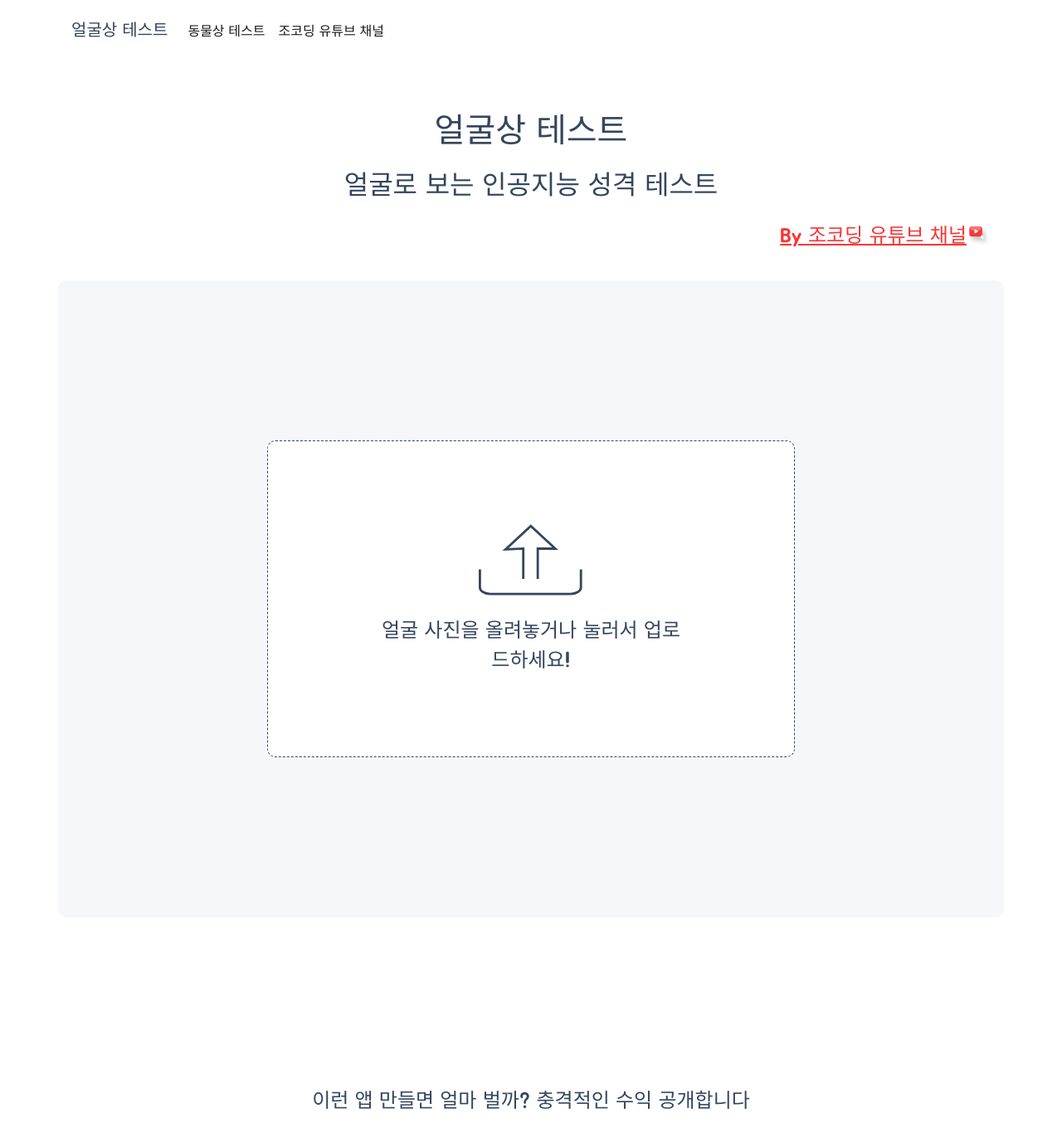
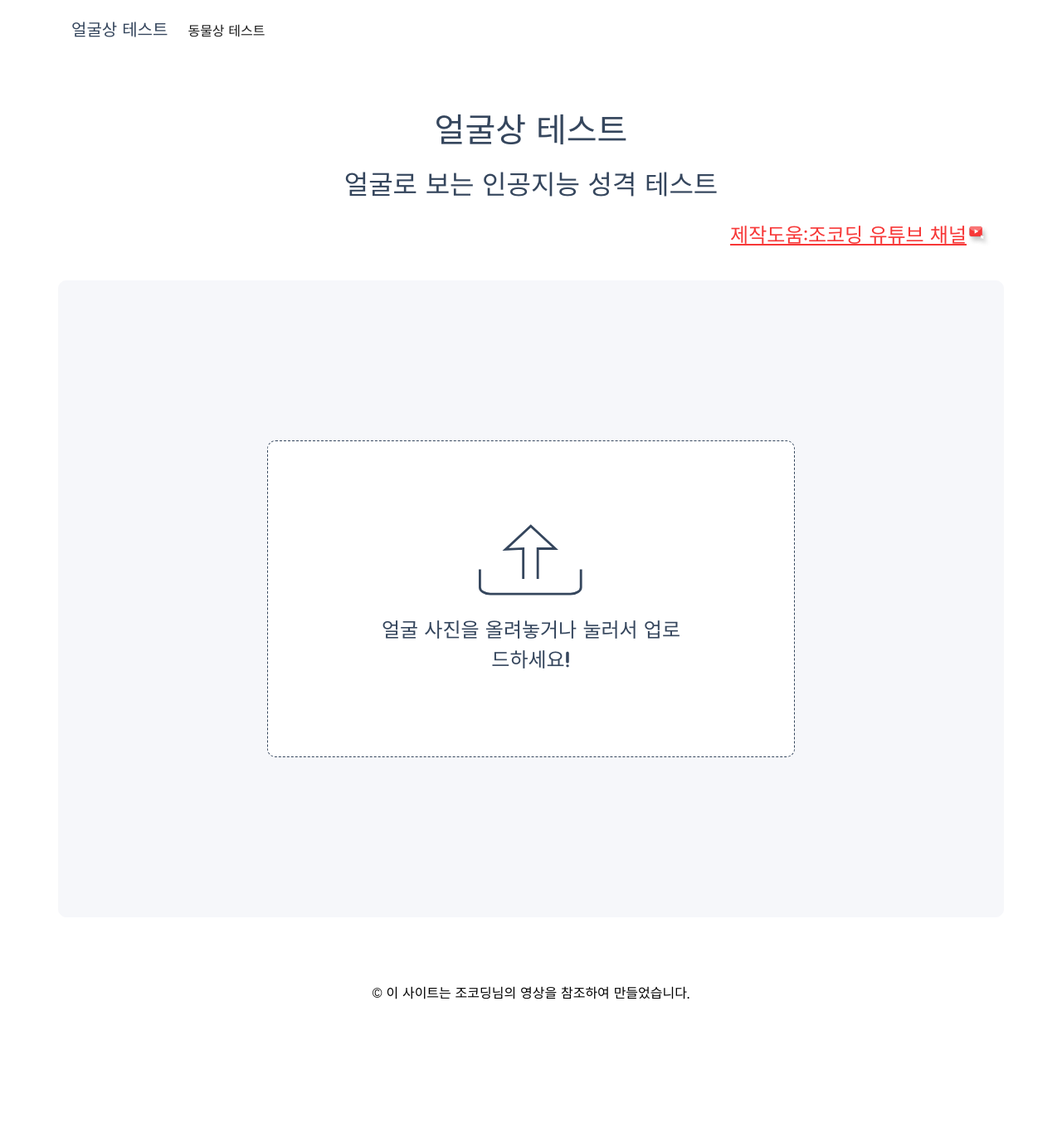
Before and after one commit to jeongjihun10/face-test, a plain HTML site: page index.html in a window 1280 px wide. Shown: the top 1354 px of the page at 83% size. After the commit the page ends 1226 px from the top, so only its background shows below. Drawn offline with nearby package versions, Linux system fonts and the light colour scheme; grey boxes are pictures that could not be loaded; a script that the page names is missing.

Commit message:
first commit

```diff
--- a/index.html
+++ b/index.html
@@ -51,7 +51,7 @@
 					</a>
 				</li>
 				<li class="nav-item active" onclick="gtag('event', '조코딩 유튜브 클릭', {'event_category': '조코딩 유튜브 클릭','event_label': '상단 메뉴'});">
-					<a class="nav-link" id="yotube-top-link" href="https://www.youtube.com/channel/UCQNE2JmbasNYbjGAcuBiRRg">조코딩 유튜브 채널</a>
+					<!--a class="nav-link" id="yotube-top-link" href="https://www.youtube.com/channel/UCQNE2JmbasNYbjGAcuBiRRg">조코딩 유튜브 채널</a-->
 				</li>
 			</ul>
 		</div>
@@ -67,7 +67,7 @@
 	<section class="youtube pb-3" id="yotube-mid-link">
 		<div class="container mt-3 youtube-cover d-flex flex-row-reverse align-items-center" onclick="gtag('event', '조코딩 유튜브 클릭', {'event_category': '조코딩 유튜브 클릭','event_label': '화면 중간'});">
 			<img src="img/youtube-copy.jpg" alt="youtube-icon" class="youtube-icon">
-			<a href="https://www.youtube.com/channel/UCQNE2JmbasNYbjGAcuBiRRg" class="youtube-link">By 조코딩 유튜브 채널</a>
+			<a href="https://www.youtube.com/channel/UCQNE2JmbasNYbjGAcuBiRRg" class="youtube-link">제작도움:조코딩 유튜브 채널</a>
 		</div>
 	</section>
 
@@ -117,14 +117,14 @@
 	</div>
 	<script type="text/javascript" src="//t1.daumcdn.net/kas/static/ba.min.js" async></script>
 	<script type="text/javascript" src="//t1.daumcdn.net/kas/static/ba.min.js" async></script>
-	<section id="yotube-bottom-link" class="mt-2 d-flex flex-column justify-content-center align-items-center" onclick="gtag('event', '조코딩 유튜브 클릭', {'event_category': '조코딩 유튜브 클릭','event_label': '하단 광고'});">
+	<!--section id="yotube-bottom-link" class="mt-2 d-flex flex-column justify-content-center align-items-center" onclick="gtag('event', '조코딩 유튜브 클릭', {'event_category': '조코딩 유튜브 클릭','event_label': '하단 광고'});">
 		<!-- <a href="https://www.youtube.com/channel/UCQNE2JmbasNYbjGAcuBiRRg" class="d-flex flex-column justify-content-center align-items-center">
             <img class="ad-banner"src="https://img1.daumcdn.net/thumb/R1280x0/?scode=mtistory2&fname=https%3A%2F%2Fk.kakaocdn.net%2Fdn%2FdHfMHS%2FbtqDfCJdLpH%2F6xKAC0w10kTrGjhll02SOK%2Fimg.jpg" alt="조코딩 유튜브 홍보"/>
             <span>이런 앱을 직접 만들어보고 싶지 않으신가요? 조코딩 채널을 구독해보세요!</span>
         </a> -->
-		<iframe width="320" height="180" src="https://www.youtube.com/embed/s6SITKSN9Q0" frameborder="0" allow="accelerometer; autoplay; encrypted-media; gyroscope; picture-in-picture" allowfullscreen></iframe>
+		<!--iframe width="320" height="180" src="https://www.youtube.com/embed/s6SITKSN9Q0" frameborder="0" allow="accelerometer; autoplay; encrypted-media; gyroscope; picture-in-picture" allowfullscreen></iframe>
 		<h4 class="mt-1">이런 앱 만들면 얼마 벌까? 충격적인 수익 공개합니다</h4>
-	</section>
+	<!--/section-->
 	<div class="container pt-3">
 		<div id="disqus_thread"></div>
 	</div>
```
